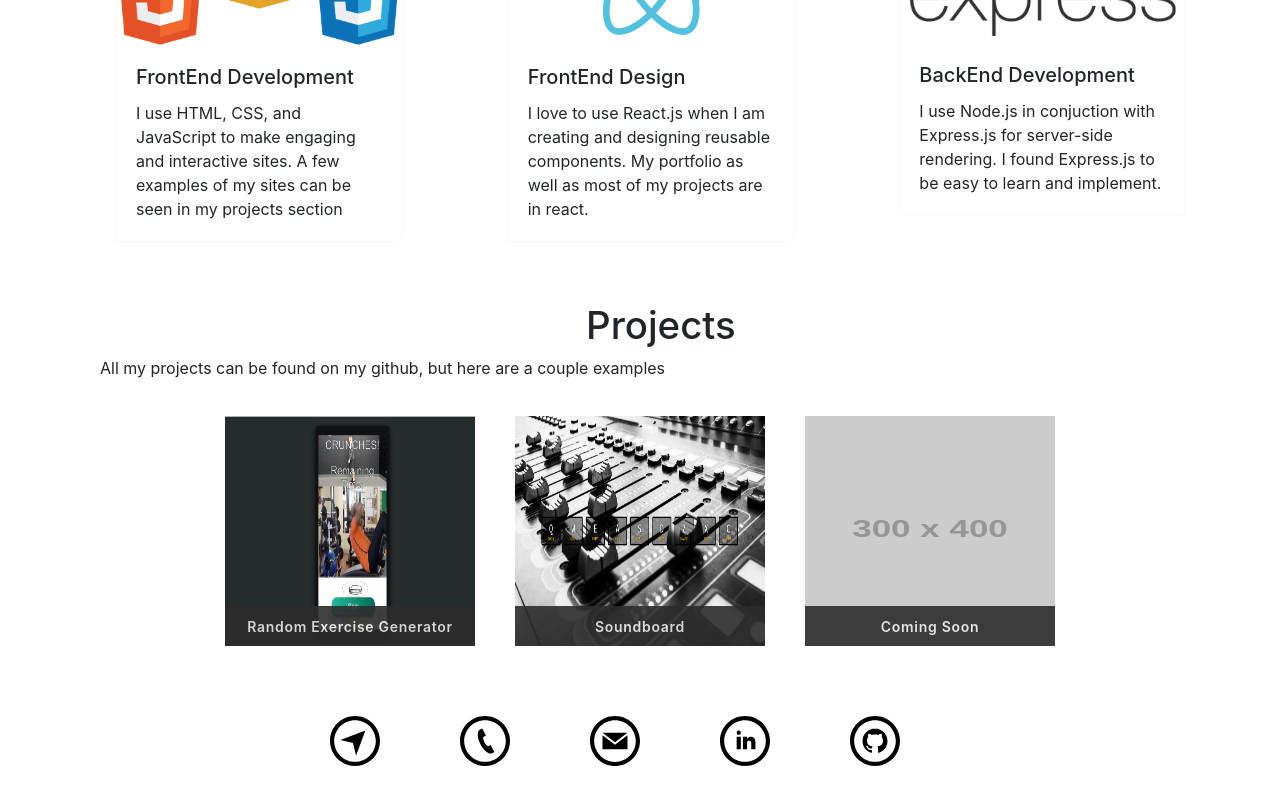
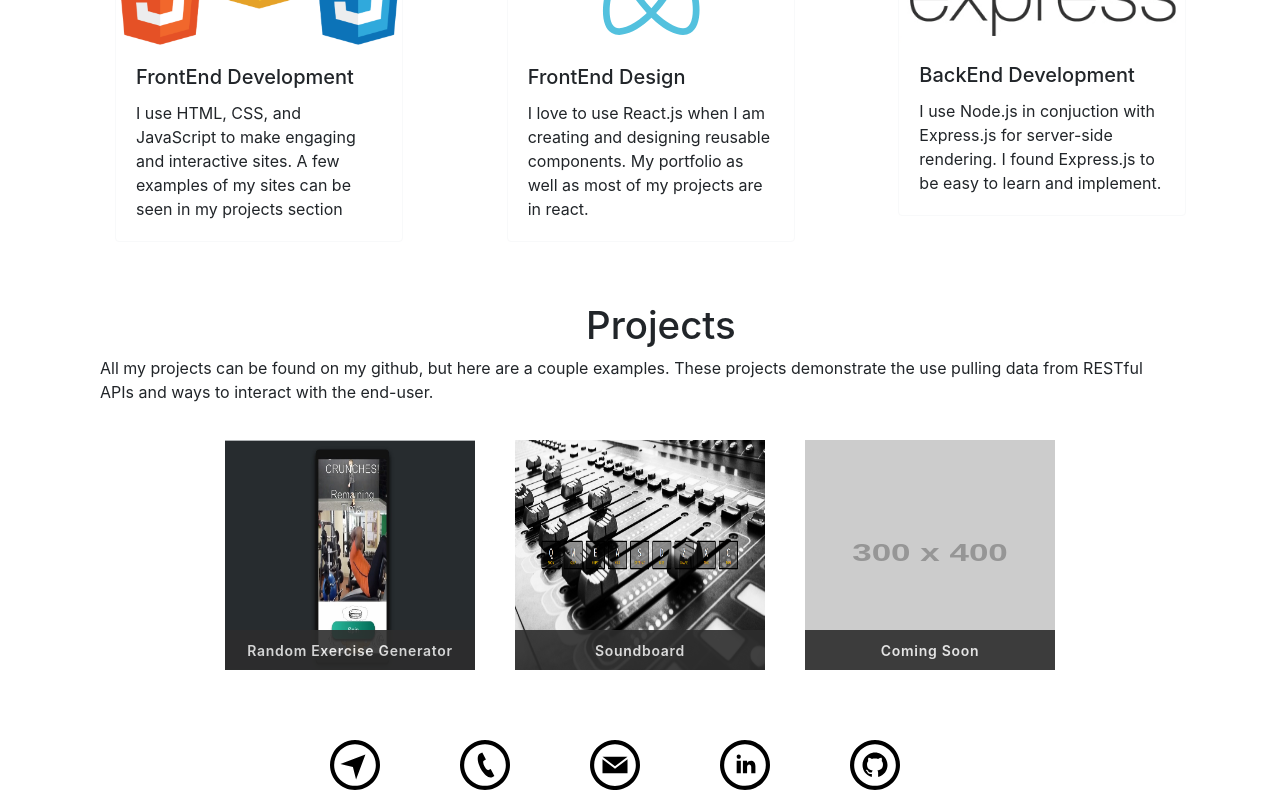
Before and after one commit to mdaniels22/mikes_react_portfolio, a React (Create React App) app: page / in a window 1280 px wide. Shown: the part 1788-2588 px from the top of the page. Before the commit the page ends 2564 px from the top, so only its background shows below. Built offline with nearby package versions, Linux system fonts and the light colour scheme.

Commit message:
projects paragraph

```diff
--- a/src/components/Projects/Projects.js
+++ b/src/components/Projects/Projects.js
@@ -10,7 +10,7 @@ import soundboarAppPic2 from "../../media/screenshots/soundboard_mobile_screensh
 const projects = React.forwardRef((props, ref) => (
   <Container fluid ref={ref} id="Projects">
     <h1>Projects</h1>
-    <p>All my projects can be found on my github, but here are a couple examples </p>
+    <p>All my projects can be found on my github, but here are a couple examples. These projects demonstrate the use pulling data from RESTful APIs and ways to interact with the end-user. </p>
     <div className="Projects">
       {" "}
       <Project
```
